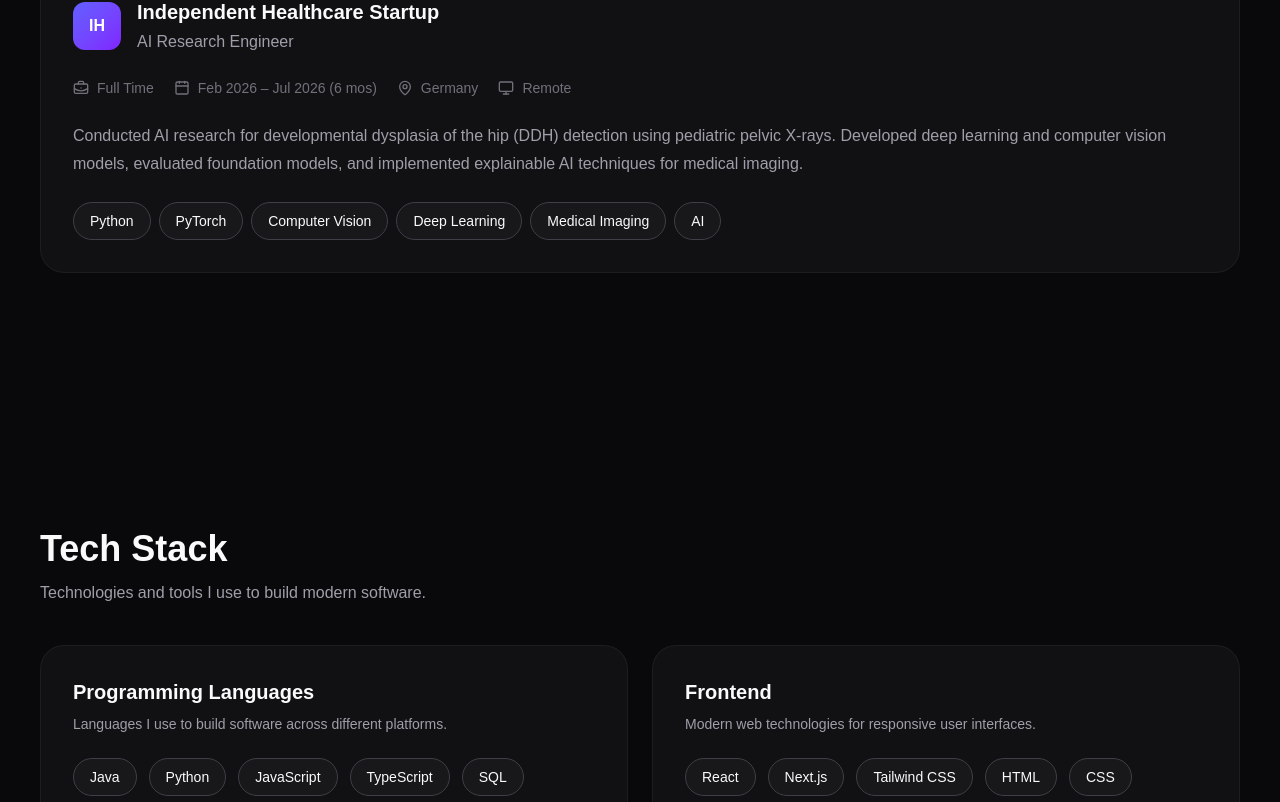
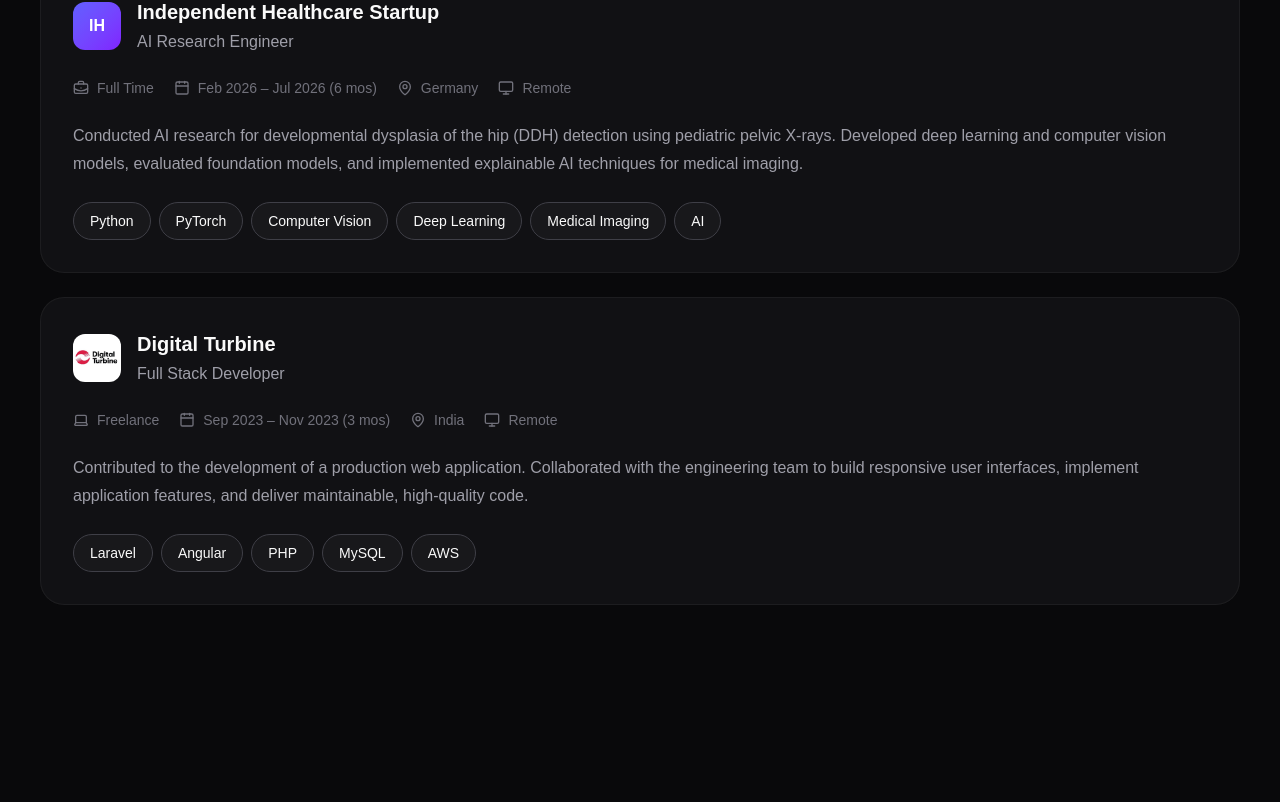
Before and after one commit to devsiddhartha31/devsiddhartha31.github.io, a Next.js app: page / in a window 1280 px wide. Shown: the part 3991-4793 px from the top of the page. Built offline with nearby package versions, Linux system fonts and the light colour scheme.

Commit message:
feat(experience): update experience metadata

```diff
--- a/data/experience.ts
+++ b/data/experience.ts
@@ -68,4 +68,24 @@ export const experiences: ExperienceItem[] = [
       "AI",
     ],
   },
+  {
+    id: 4,
+    company: "Digital Turbine",
+    logo: "/images/companies/digital_turbine_full.jpg",
+    role: "Full Stack Developer",
+    employmentType: "freelance",
+    workMode: "remote",
+    startDate: "2023-09",
+    endDate: "2023-11",
+    location: "India",
+    description:
+      "Contributed to the development of a production web application. Collaborated with the engineering team to build responsive user interfaces, implement application features, and deliver maintainable, high-quality code.",
+    technologies: [
+      "Laravel",
+      "Angular",
+      "PHP",
+      "MySQL",
+      "AWS"
+    ],
+  },
 ];
```
Also changed, not shown: public/images/companies/digital_turbine_full.jpg (added).
